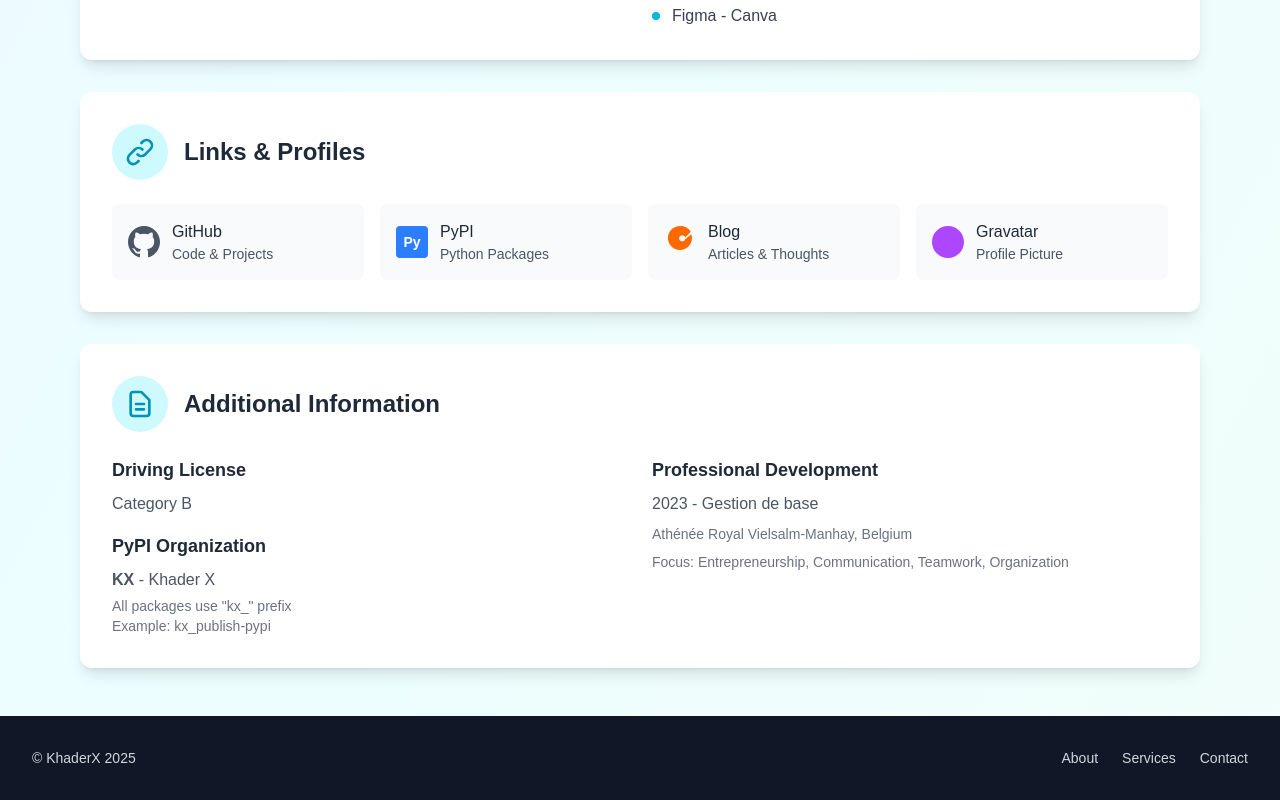
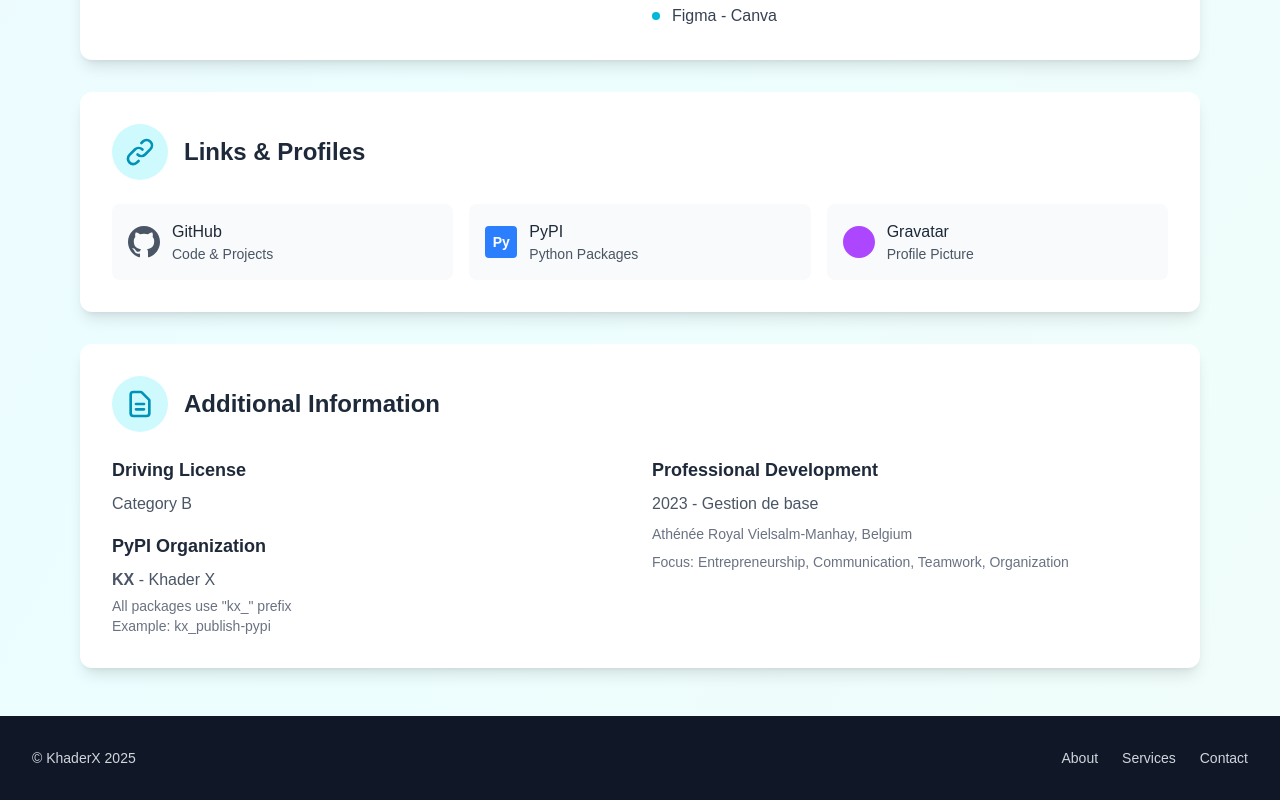
Before and after one commit to KhaderX-com/khaderx-site, a Next.js app: page /contact in a window 1280 px wide. Shown: the part 1644-2444 px from the top of the page. Built offline with nearby package versions, Linux system fonts and the light colour scheme.

Commit message:
fix: update GitHub link and adjust profile grid layout

```diff
--- a/src/app/contact/page.tsx
+++ b/src/app/contact/page.tsx
@@ -204,9 +204,9 @@ export default function Contact() {
                         <h2 className="text-2xl font-bold text-gray-800">Links & Profiles</h2>
                     </div>
 
-                    <div className="grid grid-cols-1 md:grid-cols-2 lg:grid-cols-4 gap-4">
+                    <div className="grid grid-cols-1 md:grid-cols-2 lg:grid-cols-3 gap-4">
                         <a
-                            href="https://github.com/Khader20"
+                            href="https://github.com/KhaderX-com"
                             target="_blank"
                             rel="noopener noreferrer"
                             className="flex items-center p-4 bg-gray-50 rounded-lg hover:bg-cyan-50 transition-colors duration-300 group"
@@ -235,7 +235,7 @@ export default function Contact() {
                             </div>
                         </a>
 
-                        <a
+                        {/* <a
                             href="https://khaderabueltayef.blogspot.com/"
                             target="_blank"
                             rel="noopener noreferrer"
@@ -248,7 +248,7 @@ export default function Contact() {
                                 <p className="font-medium text-gray-800 group-hover:text-cyan-700">Blog</p>
                                 <p className="text-sm text-gray-600">Articles & Thoughts</p>
                             </div>
-                        </a>
+                        </a> */}
 
                         <a
                             href="https://gravatar.com/voiddevotedlyf473f5471f"
```
